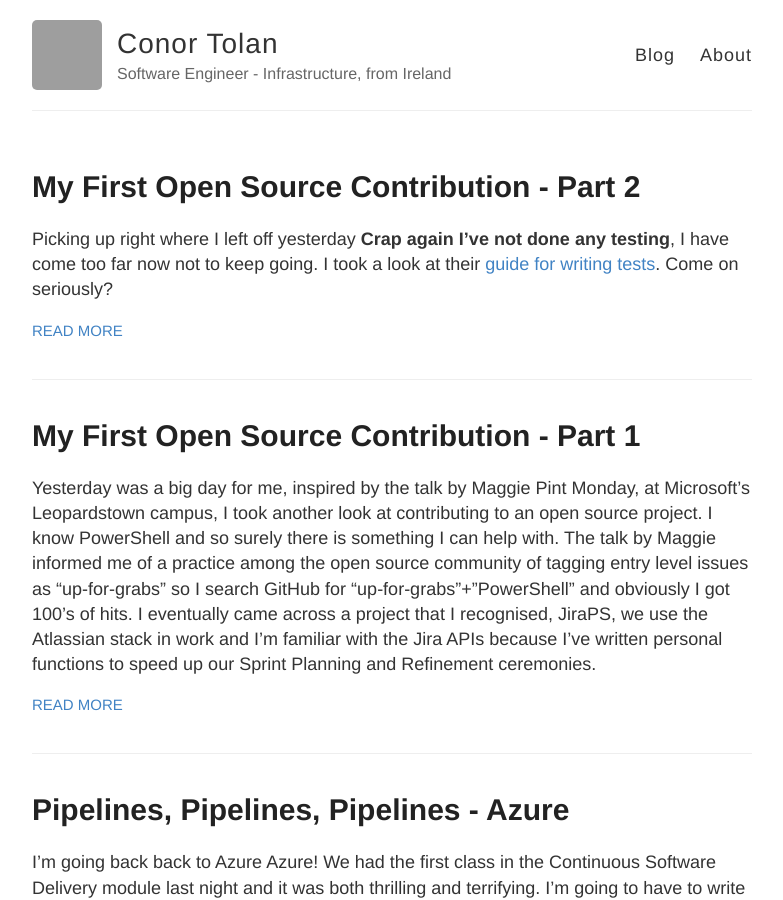
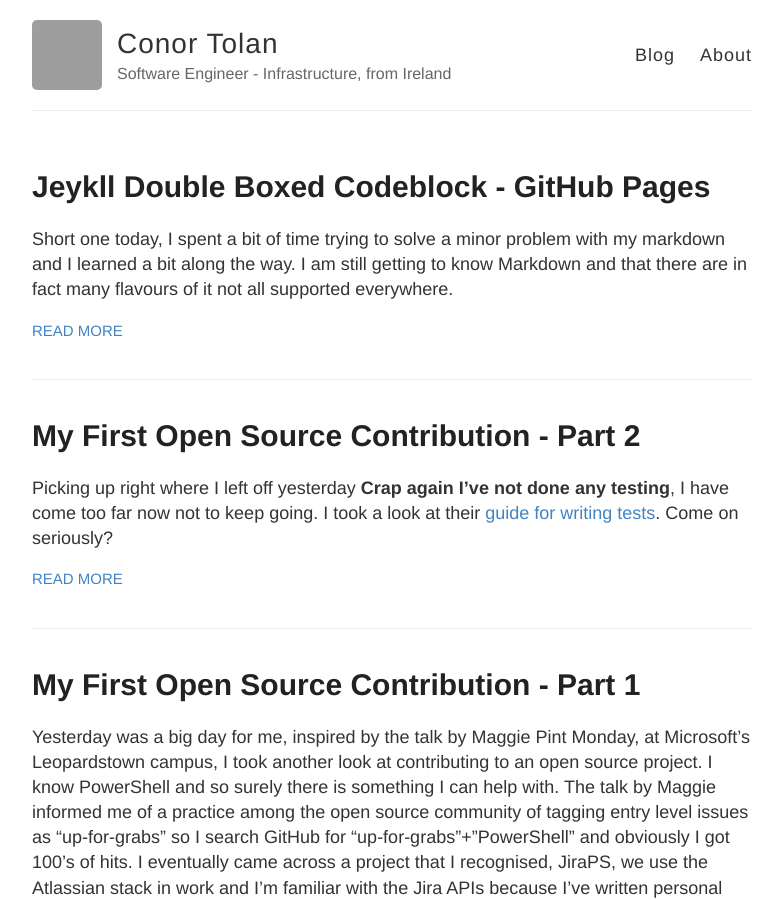
Before and after one commit to ctolan/ctolan.github.io, a Jekyll site: the page built from index.html, in a window 1280 px wide and 900 px high. Shown: the whole window, without its empty margins (248-1031 px from the left). Built offline with Jekyll 4.4.1, drawn with Linux system fonts in a browser that asks for light colours; grey boxes are pictures that could not be loaded.

Commit message:
Quick post on double block quoted code. Added image Fixed code spacing in opensource post.

````diff
--- /dev/null
+++ b/_posts/2018-09-24-Jeykll-Double-Boxed-CodeBlock.md
@@ -0,0 +1,45 @@
+---
+layout: post
+title:  "Jeykll Double Boxed Codeblock - GitHub Pages"
+date:   2018-09-23 09:56:31 +0100
+---
+
+Short one today, I spent a bit of time trying to solve a minor problem with my markdown and I learned a bit along the way. I am still getting to know Markdown and that there are in fact many flavours of it not all supported everywhere.
+
+![Boxed Code Block image]({{ site.url }}/images/DoubleBoxedQuotes.PNG)
+
+This makes sense, since Jeykll open source it is implemented and implements other open source projects and they may not all play well together all the time.
+
+My problem was that where I used the PowerShell code blocks it showed up in a double box. Not the end of the world I didn't hold off publishing anything due to this egregious error. As best I understand it now from looking at the page source and some issues on GitHub the problem is here:
+
+```html
+<div class="language-powershell highlighter-rouge"><div class="highlight"><pre class="highlight"><code>
+```
+
+The two divs are creating the nested divs seen above.
+The fix I followed is in [this PR]( https://github.com/saveriomiroddi/saveriomiroddi.github.io/pull/18/files) and it simply changes the name of .highlight to pre.highlight in ** _sass/_highlights.scss**
+
+```css
+.highlight {
+pre.highlight {
+```
+
+This worked for me I hope if helps you.
+What else did I learn, you can obviously use Jeykll with GitHub Pages but you are limited in what parser you can use, [the documentation]( https://github.com/planetjekyll/quickrefs/blob/master/FAQ.md#github-pages) advises using the Github-Flavored Markdown, in fact as I go to get the code to quote from my **_config.yml** I see that (__if this is still correct__), GitHub Pages now only supports rouge for syntax highlighting.
+
+```powershell
+# Jekyll 3 now only supports Kramdown for Markdown
+kramdown:
+  # Use GitHub flavored markdown, including triple backtick fenced code blocks
+  input: GFM
+  # Jekyll 3 and GitHub Pages now only support rouge for syntax highlighting
+  syntax_highlighter: rouge
+  syntax_highlighter_opts:
+    # Use existing pygments syntax highlighting css
+    css_class: 'highlight'
+```
+
+
+
+Thanks for reading.
+Conor
````
Also changed, not shown: _posts/2018-09-23-First-Opensouce-Contribution-pt2.md (+14 -14 lines), images/DoubleBoxedQuotes.PNG (added).
